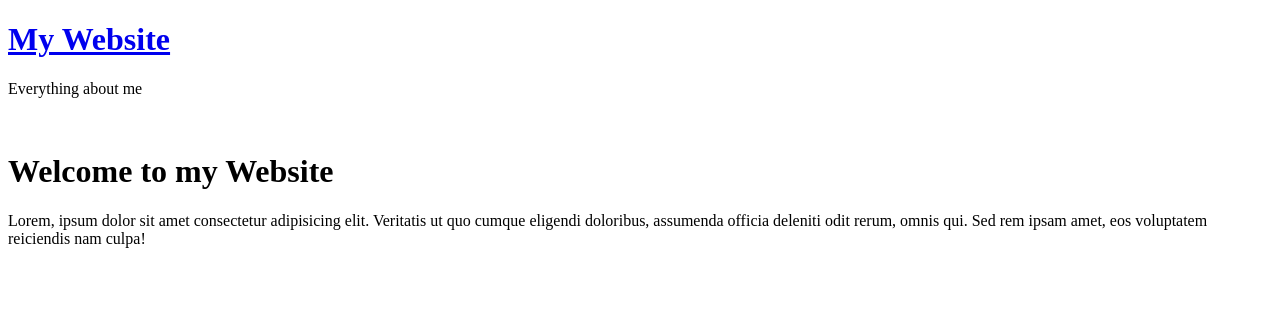
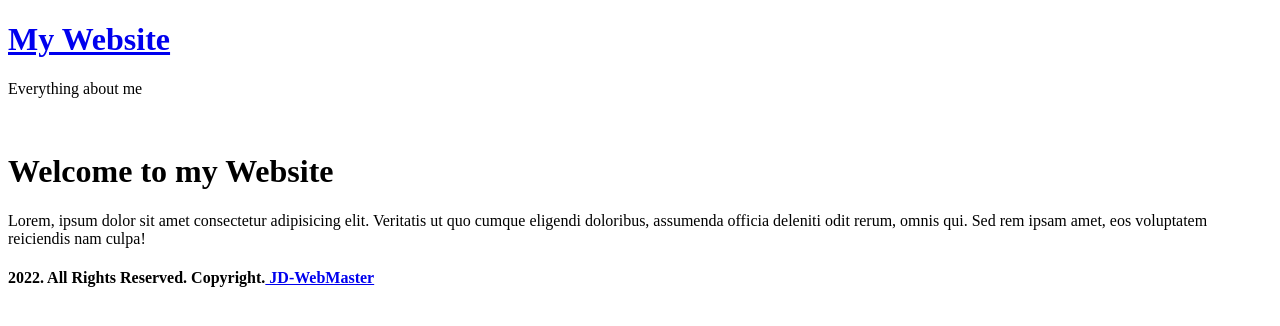
Before and after one commit to JohnDenverBalagwis/MyWebsite, a plain HTML site: page index.html in a window 1280 px wide. Drawn offline with Linux system fonts and the light colour scheme.

Commit message:
Creation of footer

```diff
--- a/index.html
+++ b/index.html
@@ -16,6 +16,10 @@
     <br/>
     <h1> Welcome to my Website </h1>
     <p> Lorem, ipsum dolor sit amet consectetur adipisicing elit. Veritatis ut quo cumque eligendi doloribus, assumenda officia deleniti odit rerum, omnis qui. Sed rem ipsam amet, eos voluptatem reiciendis nam culpa!</p>
+
+    <h4>
+        2022. All Rights Reserved. Copyright.<a href="#"> JD-WebMaster</a>
+    </h4>
 </body>
 
 </html>
```
